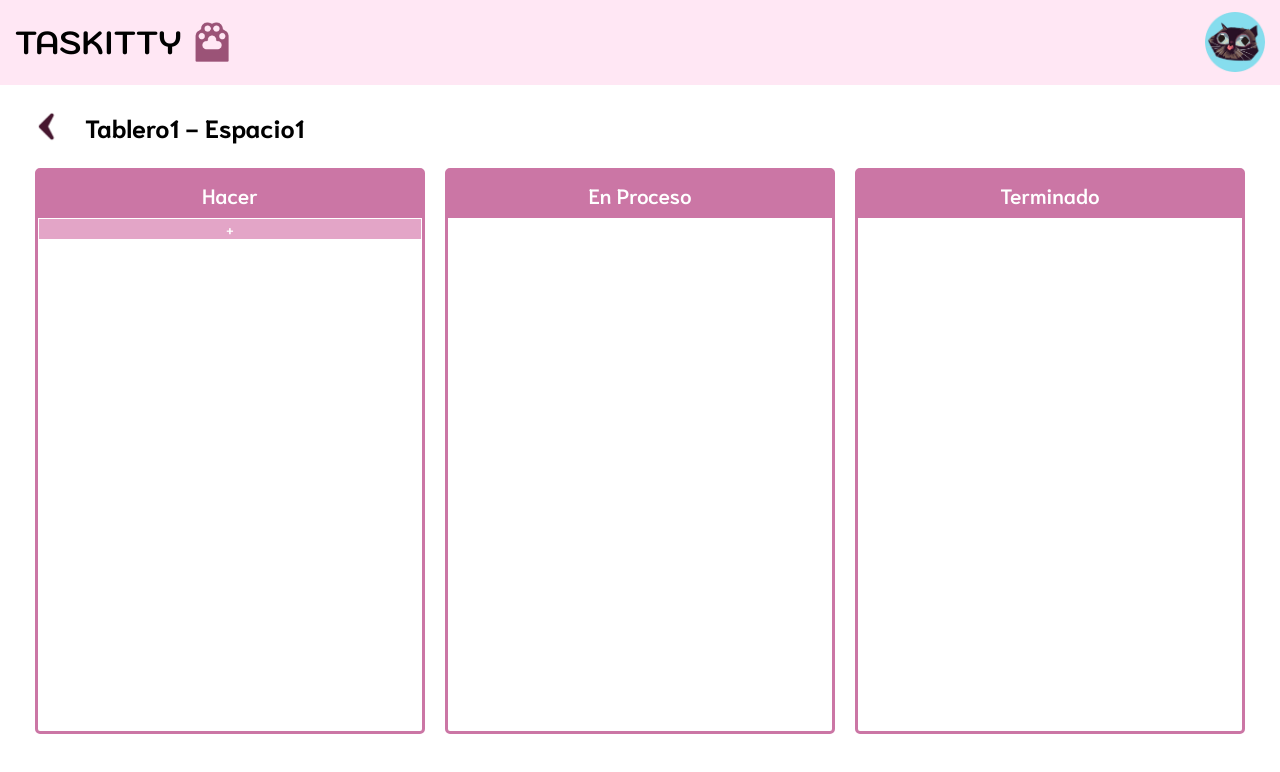
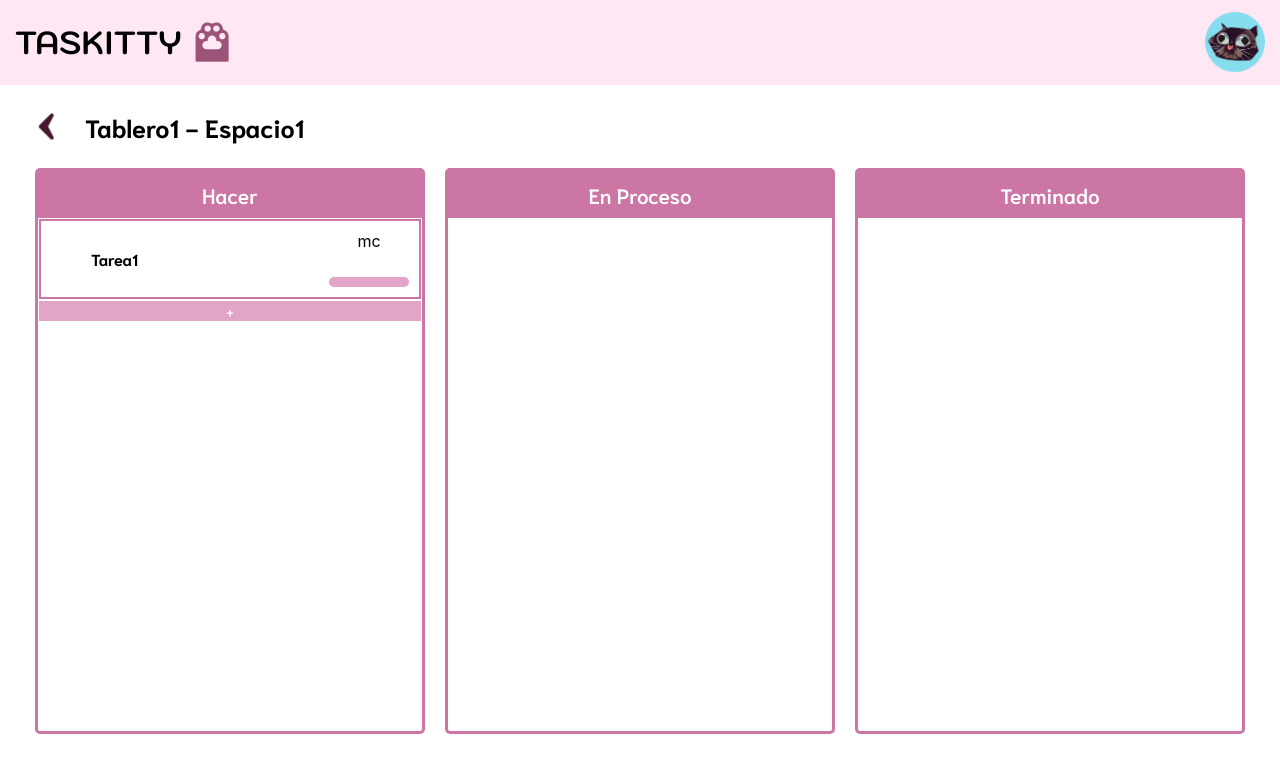
Before and after one commit to KatherineDG/Taskitty, a React (Create React App) app: page /tablero in a window 1280 px wide. Shown: the top 772 px of the page. Built offline with nearby package versions, Linux system fonts and the light colour scheme.

Commit message:
Tarea Caja

```diff
--- /dev/null
+++ b/src/components/Tarea.js
@@ -0,0 +1,18 @@
+import {React} from 'react';
+import './styles/Tarea.css';
+
+function Tarea({tituloTarea, listaMiembrosConectados, dificultad}) {
+    return (
+        <div className='root-tarea'>
+            <div className='tarea'>
+                <p className='titulo-tarea'>{tituloTarea}</p>
+                <div className='extra-tarea'>
+                    <p className='extra-tarea-conectados'>mc</p>
+                    <div className={dificultad}></div>
+                </div>
+            </div>
+        </div>
+    )
+}
+
+export default Tarea;
--- /dev/null
+++ b/src/components/styles/Tarea.css
@@ -0,0 +1,36 @@
+.root-tarea{
+    margin: 1px;
+    border: 2px solid #CB76A5;
+}
+
+.tarea{
+    display: flex;
+    flex-direction: row;
+    justify-content: space-between;
+    align-items: center;
+}
+
+.titulo-tarea{
+    margin: 0;
+    margin-left: 50px;
+    font-family: 'Niramit-Bold';
+}
+
+.extra-tarea{
+    display: flex;
+    flex-direction: column;
+    justify-content: space-evenly;
+    align-items: center;
+}
+
+.extra-tarea-conectados{
+    margin-top: 10px;
+}
+
+.facil{
+    width: 80px;
+    height: 10px;
+    background-color: #E3A5C7;
+    border-radius: 10px;
+    margin: 10px;
+}
--- a/src/pages/Tablero.js
+++ b/src/pages/Tablero.js
@@ -1,11 +1,14 @@
-import {React} from 'react';
+import {React, useState} from 'react';
 import {useNavigate} from 'react-router-dom';
 import './styles/Tablero.css';
 import Navegacion from '../components/Navegacion';
+import Tarea from '../components/Tarea';
 
 function Tablero() {
 
     const navigate = useNavigate();
+
+    const [abrirModalCrearTarea, setAbrirModalCrearTarea] = useState(false);
 
     const nombreTablero = 'Tablero1';
     const nombreEspacio = 'Espacio1';
@@ -13,6 +16,11 @@ function Tablero() {
     const irAtras = () => {
         navigate('/home-espacios')
     }
+
+    const handleAbrirModalCrearTarea = () => {
+        setAbrirModalCrearTarea(true);
+    }
+
 
     return (
         <div>
@@ -25,6 +33,9 @@ function Tablero() {
                 <div className='contenedor-cajas-tareas'>
                     <div className='caja-tareas'>
                         <p className='titulo-caja-tareas'>Hacer</p>
+                        <div className='contenedor-tareas'>
+                            <Tarea tituloTarea={'Tarea1'} listaMiembrosConectados={['m1', 'm2']} dificultad={'facil'}/>
+                        </div>
                         <button className='btn-crear-tarea'>+</button>
                     </div>
                     <div className='caja-tareas'>
```
